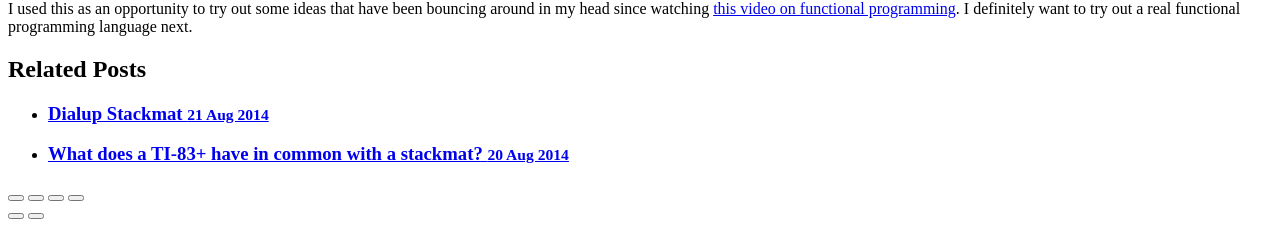
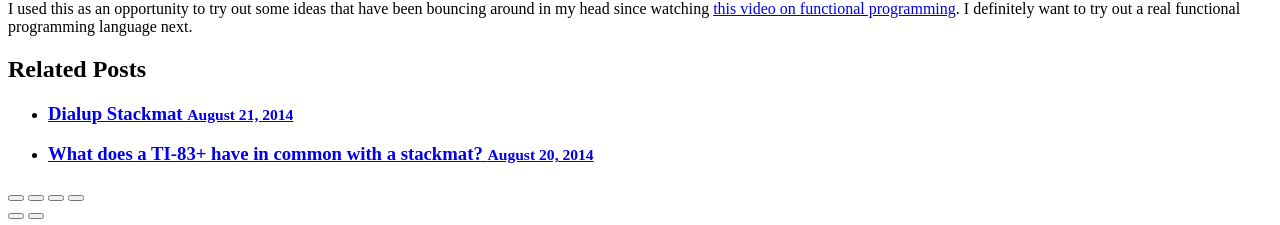
Before and after one commit to jfly/jfly.github.io, a Jekyll site: the page built from _posts/2016-06-09-ipp-passport.md, in a window 1280 px wide and 900 px high, scrolled down 1222 px. Shown: the part 672-897 px from the top of the window. Built offline with Jekyll 4.4.1, drawn with Linux system fonts in a browser that asks for light colours; comment, search, counter and statistics services are not loaded; some of the changed text lies outside the part shown.

Commit message:
Change date format to something I'm more used to seeing.

```diff
--- a/_config.yml
+++ b/_config.yml
@@ -28,5 +28,4 @@ paginate: 5
 
 # Custom vars
 
-github:
-  repo: https://github.com/poole/hyde
+date_format: "%B %-d, %Y"
--- a/_layouts/post.html
+++ b/_layouts/post.html
@@ -4,7 +4,7 @@ layout: default
 
 <div class="post">
   <h1 class="post-title">{{ page.title }}</h1>
-  <span class="post-date">{{ page.date | date_to_string }}</span>
+  <span class="post-date">{{ page.date | date: site.date_format }}</span>
   {% if page.hidden %}
     <div class="hidden-post">
       It looks like this is a work in progress. Come by later for the finished post!
@@ -21,7 +21,7 @@ layout: default
         <h3>
           <a href="{{ post.url }}">
             {{ post.title }}
-            <small>{{ post.date | date_to_string }}</small>
+            <small>{{ post.date | date: site.date_format }}</small>
           </a>
         </h3>
       </li>
--- a/index.html
+++ b/index.html
@@ -13,7 +13,7 @@ title: Home
           </a>
         </h1>
 
-        <span class="post-date">{{ post.date | date_to_string }}</span>
+        <span class="post-date">{{ post.date | date: site.date_format }}</span>
 
         {{ post.content }}
       </div>
```
